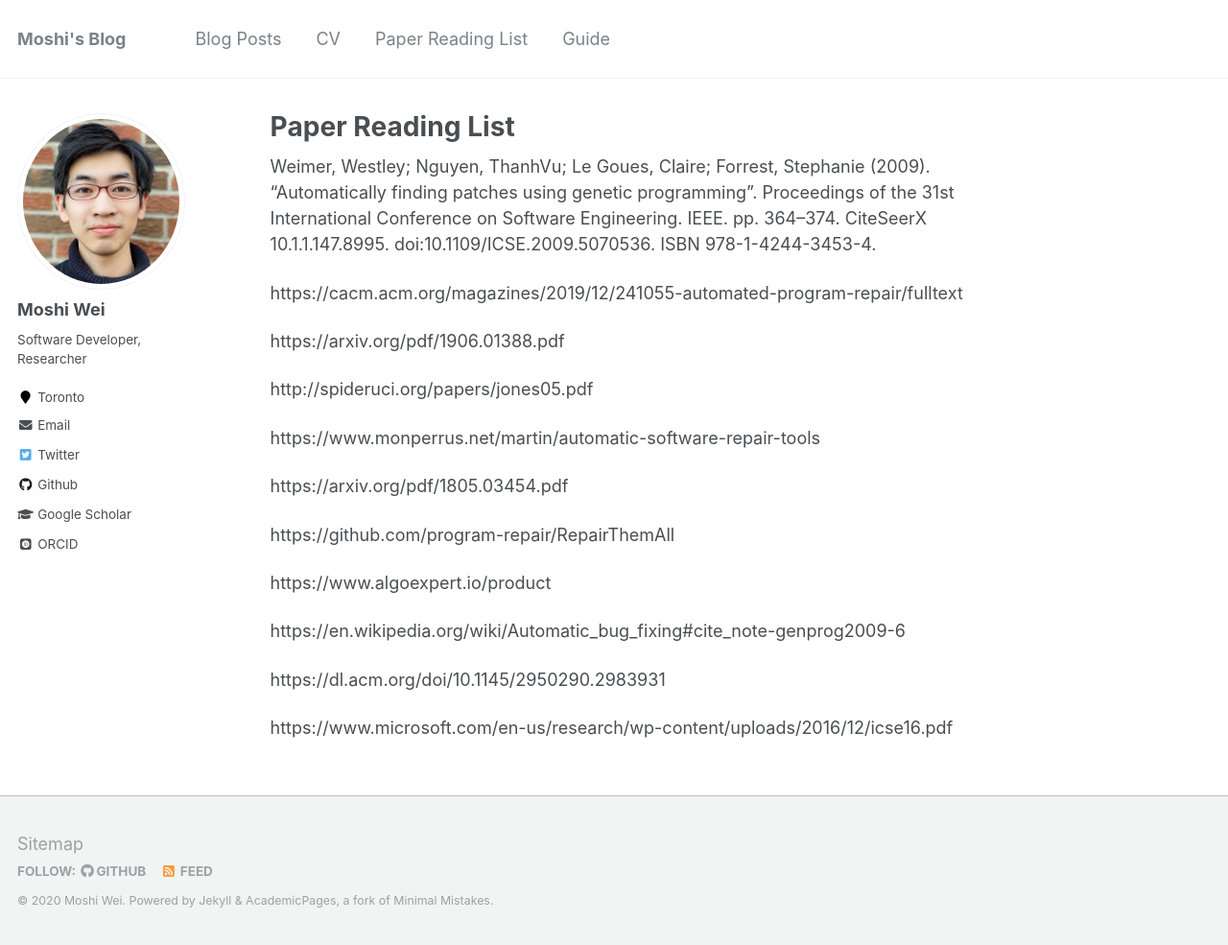
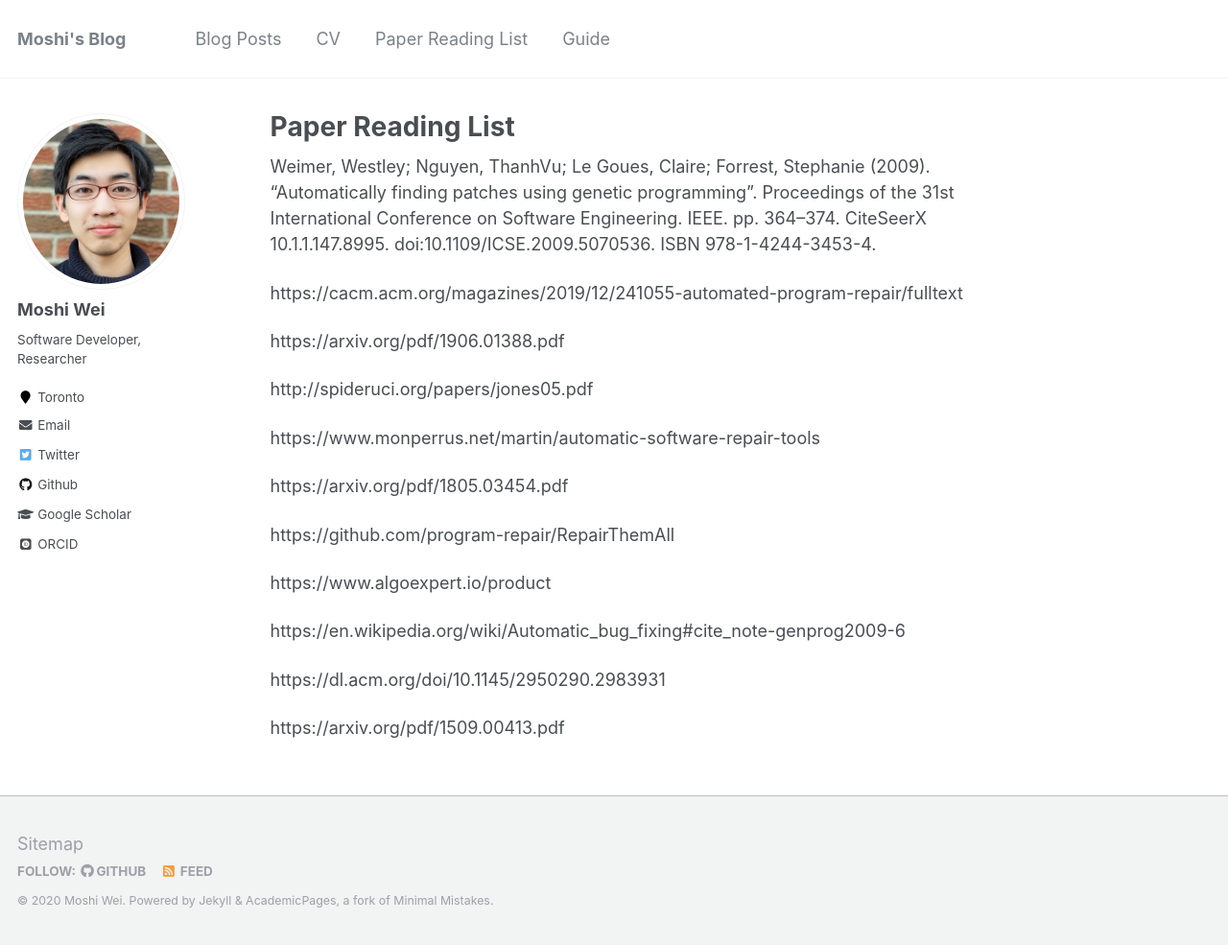
Before and after one commit to Moshiii/Moshiii.github.io, a Jekyll site: the page built from _pages/ppr_list.md, in a window 1280 px wide and 985 px high. Shown: the whole window at 96% size. Built offline with Jekyll 4.4.1, drawn with Linux system fonts in a browser that asks for light colours; some web fonts are replaced; part of the change alters nothing that is shown.

Commit message:
Update ppr_list.md

```diff
--- a/_pages/ppr_list.md
+++ b/_pages/ppr_list.md
@@ -28,4 +28,4 @@ https://en.wikipedia.org/wiki/Automatic_bug_fixing#cite_note-genprog2009-6
 
 https://dl.acm.org/doi/10.1145/2950290.2983931
 
-https://www.microsoft.com/en-us/research/wp-content/uploads/2016/12/icse16.pdf
+https://arxiv.org/pdf/1509.00413.pdf
```
